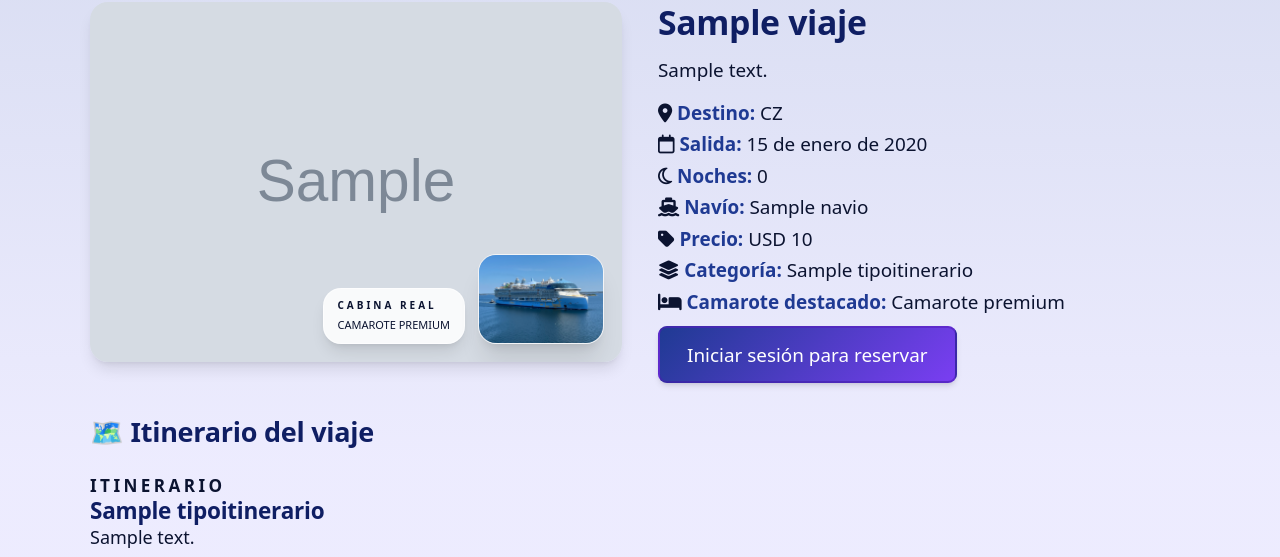
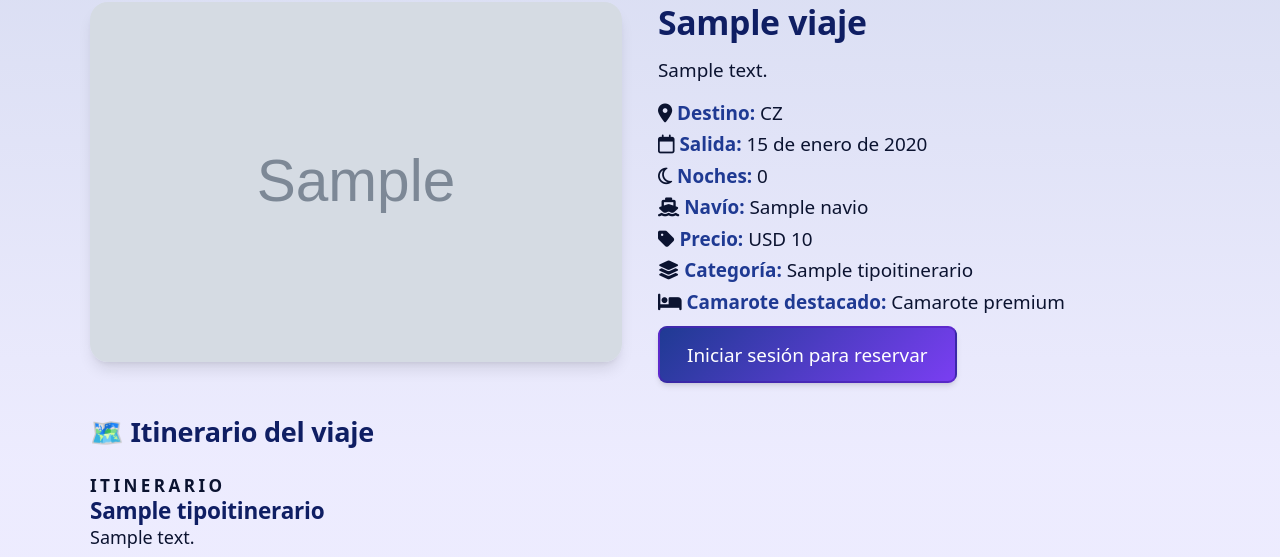
Before and after one commit to Villada-PG3/trabajo-practico-integrador-compania-naviera, a Django app: page /1/ in a window 1280 px wide. Shown: the part 176-733 px from the top of the page. Run offline with Django 5.2, Linux system fonts and the light colour scheme; tables that the repository leaves empty hold one stand-in row (values such as "Sample post"); grey boxes marked "Sample" are stand-in pictures; some libraries are stand-ins or nearby versions.

Commit message:
Commit detalles oferta

```diff
--- a/compania_naviera/compania_naviera/templates/detalle_oferta.html
+++ b/compania_naviera/compania_naviera/templates/detalle_oferta.html
@@ -14,17 +14,6 @@
           <img src="{{ oferta.navio.imagen }}" alt="{{ oferta.navio.nombre }}" class="h-full w-full object-cover">
         {% else %}
           <img src="{% static 'placeholder.jpg' %}" alt="Imagen del viaje" class="h-full w-full object-cover">
-        {% endif %}
-        {% if cabin_image %}
-          <div class="absolute bottom-4 right-4 flex items-end gap-3">
-            <div class="rounded-2xl border border-white/60 bg-white/85 px-3 py-2 text-[10px] font-semibold uppercase tracking-[0.3em] text-text/70 shadow-lg">
-              Cabina real
-              <p class="mt-1 text-[11px] tracking-normal text-text font-normal">{{ cabin_label }}</p>
-            </div>
-            <div class="h-20 w-28 overflow-hidden rounded-2xl border border-white/70 shadow-xl">
-              <img src="{{ cabin_image }}" alt="Camarote del {{ oferta.navio.nombre }}" class="h-full w-full object-cover" loading="lazy">
-            </div>
-          </div>
         {% endif %}
       </div>
     </div>
```
